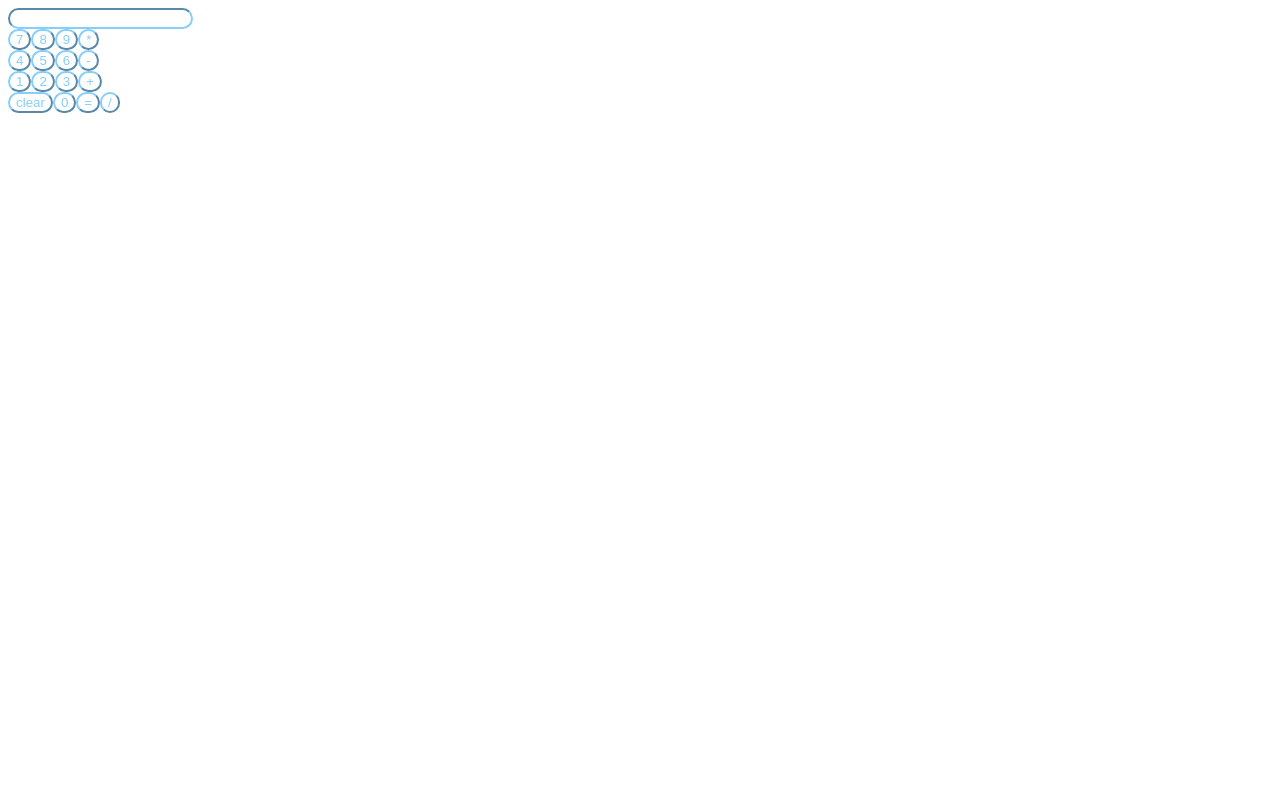
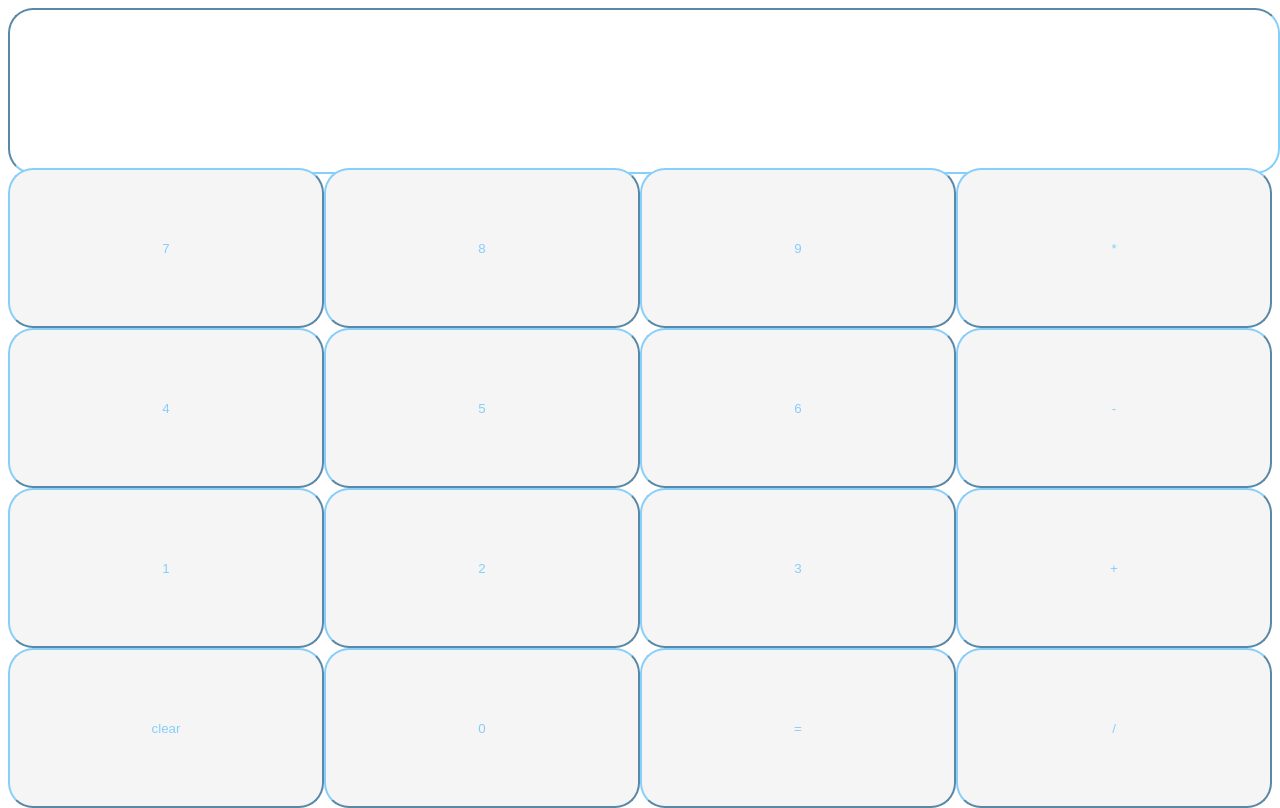
Before and after one commit to RandolphCisneros/calculator-project, a plain HTML site: page index.html in a window 1280 px wide. Drawn offline with Linux system fonts and the light colour scheme.

Commit message:
calculator fixed button sizes

```diff
--- a/script.js
+++ b/script.js
@@ -6,6 +6,7 @@ var operatorMap = new Map();
 const rowContainerClassName = "rowContainer";
 const topRowClassName = "topRowDiv";
 const calcRowDivClassName = "calcRowDiv";
+const buttonDivClassName = "calcButtonDiv";
 const inputSectionId = "inputSection";
 
 let operationStack = [];
@@ -13,6 +14,7 @@ let displayText = "";
 let calcRow = 1;
 let operationSubstring = "";
 let secondInput = false;
+let rowCount = 0;
 
 initializeInnerContainers();
 
@@ -40,12 +42,15 @@ function initializeRow(inputArray) {
     for(var i = 0; i < inputArray.length; i++){
         if(!isNaN(inputArray[i])){
             let buttonDiv = createNumberButtonDiv(inputArray[i]);
+            buttonDiv.className = buttonDivClassName;
             rowDiv.appendChild(buttonDiv);
         } else if (operatorMapInitialized && operatorMap.has(inputArray[i])){
             let buttonDiv = createOperatorButtonDiv(inputArray[i]);
+            buttonDiv.className = buttonDivClassName;
             rowDiv.appendChild(buttonDiv);
         } else {
             let buttonDiv = attemptCreateSpecialButtonDiv(inputArray[i]);
+            buttonDiv.className = buttonDivClassName;
             rowDiv.appendChild(buttonDiv);
         }
     }
--- a/style.css
+++ b/style.css
@@ -1,19 +1,53 @@
 .calcRowDiv {
     display: flex;
     flex-grow: 1;
+    height: 20%;
+    width: 100%;
+}
+
+.calcButtonDiv {
+    width: 100%;
 }
 
 #inputSection {
-    display:flex;
+    display: flex;
     border-radius: 25px;
     border-color: lightskyblue;
     color: lightskyblue;
     text-align: right;
+    width: 100%;
+    height: 100%;
+}
+
+.readOnlyForm {
+    height: 100%;
+}
+
+#screenContainer {
+    display: inline-block;
+    flex-grow: 1;
+    height: 100%;
+    width: 100%;
+}
+
+.topRowDiv {
+    width: 100%;
+    height: 20%;
 }
 
 button {
     color: lightskyblue;
     border-color: lightskyblue;
     border-radius: 25px;
-    background-color: white;
+    background-color: whitesmoke;
+    height: 100%;
+    width: 100%;
 }
+
+body {
+    height: 100%;
+}
+
+html {
+    height: 100%;
+}
```
